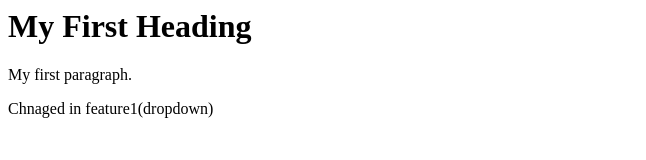
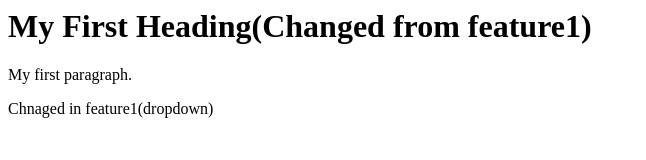
Before and after one commit to TaufiqulIslamKhan/localrepo2, a plain HTML site: page index.html in a window 1280 px wide. Shown: the whole page, without its empty margins (0-646 px from the left). Drawn offline with Linux system fonts and the light colour scheme.

Commit message:
change from feature1

```diff
--- a/index.html
+++ b/index.html
@@ -1,7 +1,7 @@
 <html>
 <body>
 
-<h1>My First Heading</h1>
+<h1>My First Heading(Changed from feature1)</h1>
 <p>My first paragraph.</p>
 
 <p>Chnaged in feature1(dropdown)</p>
```
